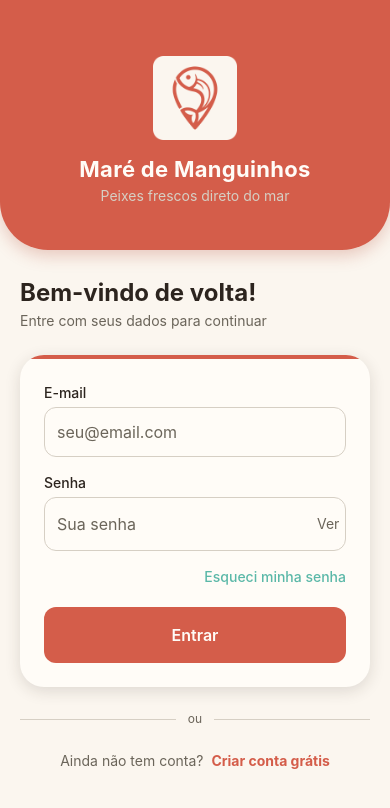
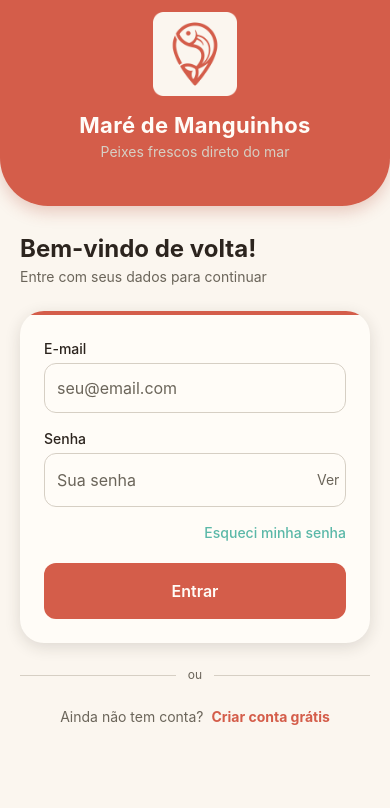
Before and after one commit to mare-de-manguinhos/mare-manguinhos-app, a React Native app: screen /Perfil in a window 390 px wide. Shown: the top 808 px of the page. Built offline with nearby package versions, Linux system fonts and the light colour scheme; no server answers.

Commit message:
feat: alinhando safe area das telas para não saírem dos limites dos celulares

```diff
--- a/src/components/shared/OceanHeader.tsx
+++ b/src/components/shared/OceanHeader.tsx
@@ -1,5 +1,6 @@
 import React from 'react';
 import { View, Text, Image, TouchableOpacity } from 'react-native';
+import { useSafeAreaInsets } from 'react-native-safe-area-context';
 import { Ionicons } from '@expo/vector-icons';
 
 interface OceanHeaderProps {
@@ -19,11 +20,12 @@ export default function OceanHeader({
   showBackButton = false,
   onBackPress,
 }: OceanHeaderProps) {
+  const insets = useSafeAreaInsets();
   return (
     <View
       className="bg-terracota items-center px-6"
       style={{
-        paddingTop: 56,
+        paddingTop: insets.top + 12,
         paddingBottom: 44,
         borderBottomLeftRadius: 48,
         borderBottomRightRadius: 48,
--- a/src/components/vitrine/VitrineHeader.tsx
+++ b/src/components/vitrine/VitrineHeader.tsx
@@ -1,5 +1,6 @@
 import React from 'react';
 import { View, Text } from 'react-native';
+import { useSafeAreaInsets } from 'react-native-safe-area-context';
 import { Ionicons } from '@expo/vector-icons';
 import { useAuthStore } from '../../store/authStore';
 import SearchBar from './SearchBar';
@@ -10,6 +11,7 @@ interface Props {
 }
 
 export default function VitrineHeader({ buscaTermo, onBuscaChange }: Props) {
+  const insets = useSafeAreaInsets();
   const nome = useAuthStore((s) => s.usuario?.nome ?? 'Convidado');
   const primeiroNome = nome.split(' ')[0];
   const endereco = useAuthStore((s) => s.enderecoPrincipal);
@@ -19,8 +21,9 @@ export default function VitrineHeader({ buscaTermo, onBuscaChange }: Props) {
 
   return (
     <View
-      className="bg-oceano px-5 pt-14 pb-6 rounded-b-3xl overflow-hidden"
+      className="bg-oceano px-5 pb-6 rounded-b-3xl overflow-hidden"
       style={{
+        paddingTop: insets.top + 12,
         shadowColor: '#3A9D8F',
         shadowOffset: { width: 0, height: 4 },
         shadowOpacity: 0.3,
--- a/src/screens/perfil/PerfilScreen.tsx
+++ b/src/screens/perfil/PerfilScreen.tsx
@@ -8,6 +8,7 @@ import {
   Alert,
   RefreshControl,
 } from 'react-native';
+import { useSafeAreaInsets } from 'react-native-safe-area-context';
 import { Ionicons } from '@expo/vector-icons';
 import { useAuthStore } from '../../store/authStore';
 import { perfilService } from '../../services/perfilService';
@@ -20,6 +21,7 @@ import { formatCEP, rawCEP } from '../../utils/formatCEP';
 type Estado = 'carregando' | 'editando' | 'listando' | 'criando_endereco' | 'erro';
 
 export default function PerfilScreen() {
+  const insets = useSafeAreaInsets();
   const { logout, usuario: usuarioLogado } = useAuthStore();
 
   const [estado, setEstado] = useState<Estado>('carregando');
@@ -212,7 +214,7 @@ export default function PerfilScreen() {
 
   if (estado === 'carregando' && !usuario) {
     return (
-      <View className="flex-1 items-center justify-center bg-areia">
+      <View className="flex-1 items-center justify-center bg-areia" style={{ paddingTop: insets.top }}>
         <ActivityIndicator size="large" color="#D45D4A" />
       </View>
     );
@@ -220,7 +222,7 @@ export default function PerfilScreen() {
 
   if (estado === 'erro' && !usuario) {
     return (
-      <View className="flex-1 items-center justify-center bg-areia px-6">
+      <View className="flex-1 items-center justify-center bg-areia px-6" style={{ paddingTop: insets.top }}>
         <Text className="text-ardosia text-lg font-bold text-center mb-2">
           Erro ao carregar perfil
         </Text>
@@ -242,8 +244,9 @@ export default function PerfilScreen() {
   return (
     <View className="flex-1 bg-areia">
       <View
-        className="bg-oceano px-5 pt-14 pb-6 rounded-b-3xl"
+        className="bg-oceano px-5 pb-6 rounded-b-3xl"
         style={{
+          paddingTop: insets.top + 12,
           shadowColor: '#3A9D8F',
           shadowOffset: { width: 0, height: 4 },
           shadowOpacity: 0.3,
--- a/src/screens/vitrine/VitrineScreen.tsx
+++ b/src/screens/vitrine/VitrineScreen.tsx
@@ -7,6 +7,7 @@ import {
   ActivityIndicator,
   Pressable,
 } from 'react-native';
+import { SafeAreaView } from 'react-native-safe-area-context';
 import { Ionicons } from '@expo/vector-icons';
 import { useNavigation } from '@react-navigation/native';
 import { VitrineData } from '../../types';
@@ -87,15 +88,15 @@ export default function VitrineScreen() {
 
   if (estado === 'carregando' && !dados) {
     return (
-      <View className="flex-1 items-center justify-center bg-areia">
+      <SafeAreaView edges={['top']} className="flex-1 items-center justify-center bg-areia">
         <ActivityIndicator size="large" color="#D45D4A" accessibilityLabel="Carregando vitrine" />
-      </View>
+      </SafeAreaView>
     );
   }
 
   if (estado === 'erro' && !dados) {
     return (
-      <View className="flex-1 items-center justify-center bg-areia px-6">
+      <SafeAreaView edges={['top']} className="flex-1 items-center justify-center bg-areia px-6">
         <Text className="text-ardosia text-lg font-bold text-center mb-2">
           Não foi possível carregar a vitrine
         </Text>
@@ -110,7 +111,7 @@ export default function VitrineScreen() {
         >
           <Text className="text-espuma font-semibold text-base">Tentar novamente</Text>
         </Pressable>
-      </View>
+      </SafeAreaView>
     );
   }
 
```
Also changed, not shown: 1 other file (tests, documents, lock files or other folders).
